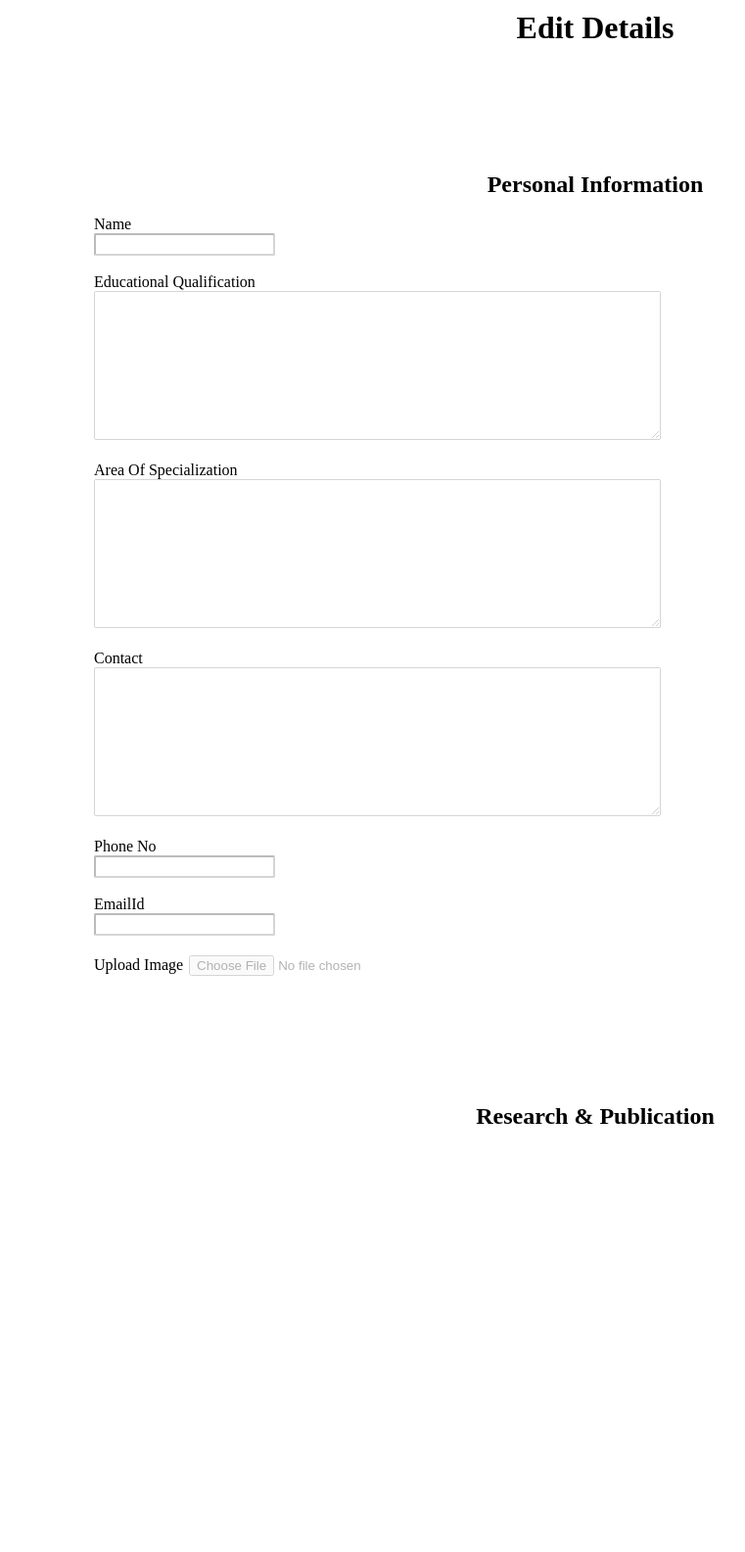
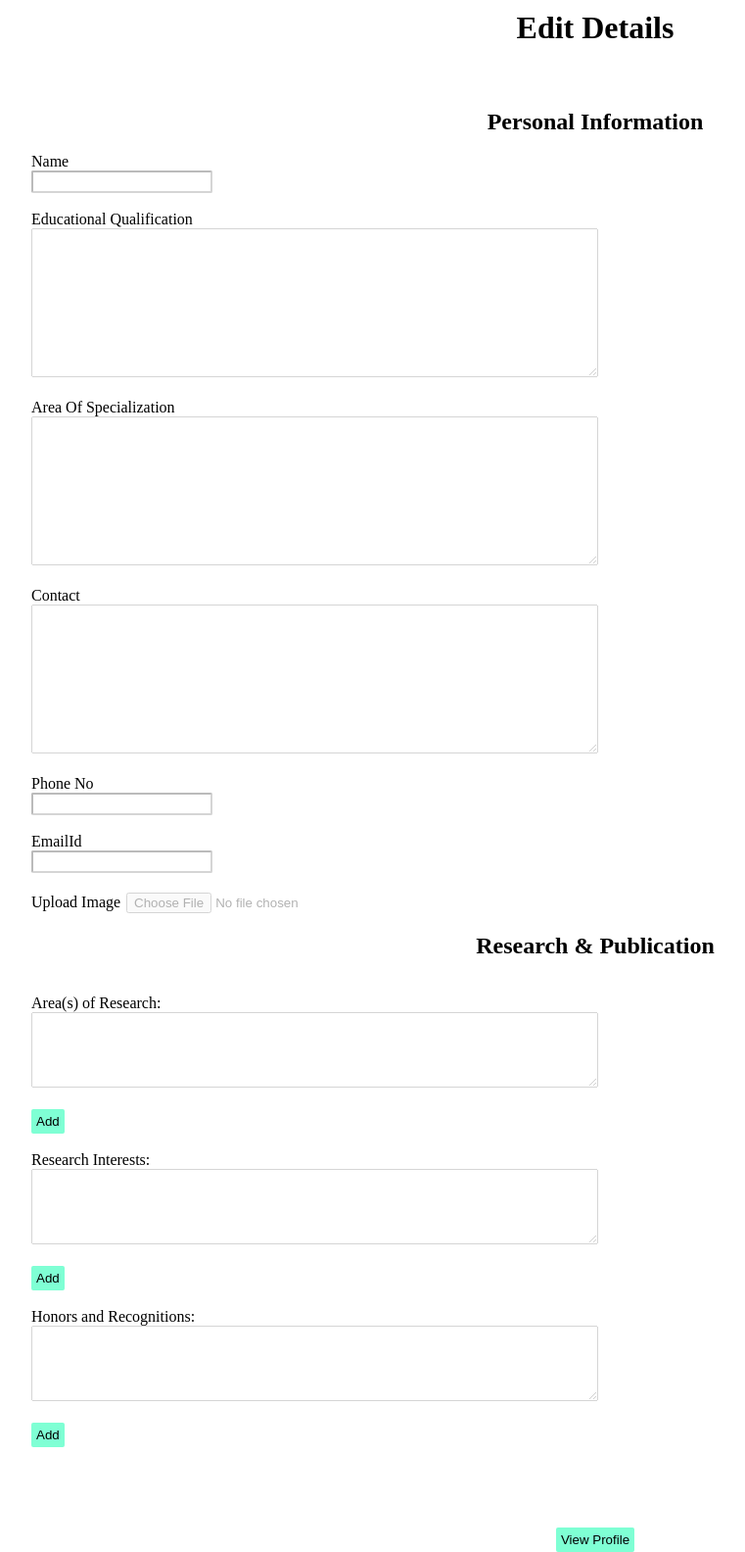
Before and after one commit to vaishalimaheshwari2000/major_project, a PHP site: page /form.html in a window 1280 px wide. Shown: the whole page at 98% size, without its empty margins (32-793 px from the left). Before the commit the page ends 1147 px from the top, so only its background shows below. Run offline with PHP 8.4, Linux system fonts and the light colour scheme.

Commit message:
form.html

```diff
--- a/form/form.html
+++ b/form/form.html
@@ -12,8 +12,8 @@
             <h2 id="edit">Edit Details</h2>
             <div class="personal">
                 <h2>Personal Information</h2><br>
-        <label>Name</label><br>
-        <input type="text" name="name"><br><br>
+                <label for="nameField">Name</label><br>
+                <input type="text" name="name" id="name"><br><br>
                 <label>Educational Qualification</label><br>
                 <!-- <input type="text" name = "edu" rows="10" cols=""><br><br> -->
                 <textarea rows="10" cols="70"></textarea><br><br>
@@ -24,13 +24,41 @@
                 <label>Phone No</label><br>
                 <input type="phone" name="phoneNo"><br><br>
                 <label>EmailId</label><br>
-        <input type="email" name="phoneNo"><br><br>
+                <input type="email" name="email"><br><br>
                 <!-- <input type="text" name = "specialization"> -->
                 <label>Upload Image</label>
-        <input type="file" name="img">
+                <input type="file" name="img" id="uploadImg">
+                <div class="research">
+                    <br><h2> Research & Publication</h2><br><br>
+                    <div class="areaResearch">
+                        <label>Area(s) of Research:</label><br>
+                        <textarea rows="5" cols="70" class="form-control"></textarea><br><br>
+                        <div class="container" id="area">
+                            <button onclick="addAreaofResearch()">Add</button>
                         </div>
-    <div class="research">
-        <h2> Research & Publication</h2>
+                    </div><br>
+                    <div class="researchInterests">
+                        <label>Research Interests:</label><br>
+                        <textarea rows="5" cols="70" class="form-control"></textarea><br><br>
+                        <div class="container" id="interests">
+                            <button onclick="addResearchInterests()">Add</button>
+                        </div>
+                    </div><br>
+                    <div class="honors">
+                        <label>Honors and Recognitions:</label><br>
+                        <textarea rows="5" cols="70" class="form-control"></textarea><br><br>
+                        <div class="container" id="hons">
+                            <button onclick="addHonors()">Add</button>
+                        </div>
+                    </div><br>
+
+
+
+                </div>
+            </div>
+            <div class="container" id="view">
+                <button>View Profile</button>
             </div>
         </form>
+        <script src="/form/script.js"></script>
 </body>
--- /dev/null
+++ b/form/script.js
@@ -0,0 +1,6 @@
+
+function addAreaofResearch(){
+    e.preventDefault();
+
+    console.log("addAreaofResearch");
+}
--- a/form/style.css
+++ b/form/style.css
@@ -10,12 +10,12 @@
     margin:10px;
 }
 .personal{
-    margin:10%;
+    margin:5%;
 
 }
 input{
-   border-radius: 2px;
-
+    border-radius: 2px;
+    align-items: center;
     padding:2px;
     opacity: 0.3;
 }
@@ -25,3 +25,18 @@ input{
 textarea{
     opacity: 0.3;
 }
+
+.container >button{
+    align-items: center;
+    text-align: center;
+    background-color: aquamarine;
+    border-radius: 2px;
+    border:none;
+    padding:5px;
+
+}
+
+#view{
+    text-align: center;
+    align-items: center;
+}
```
Lines whose indentation alone changed are shown as unchanged.
